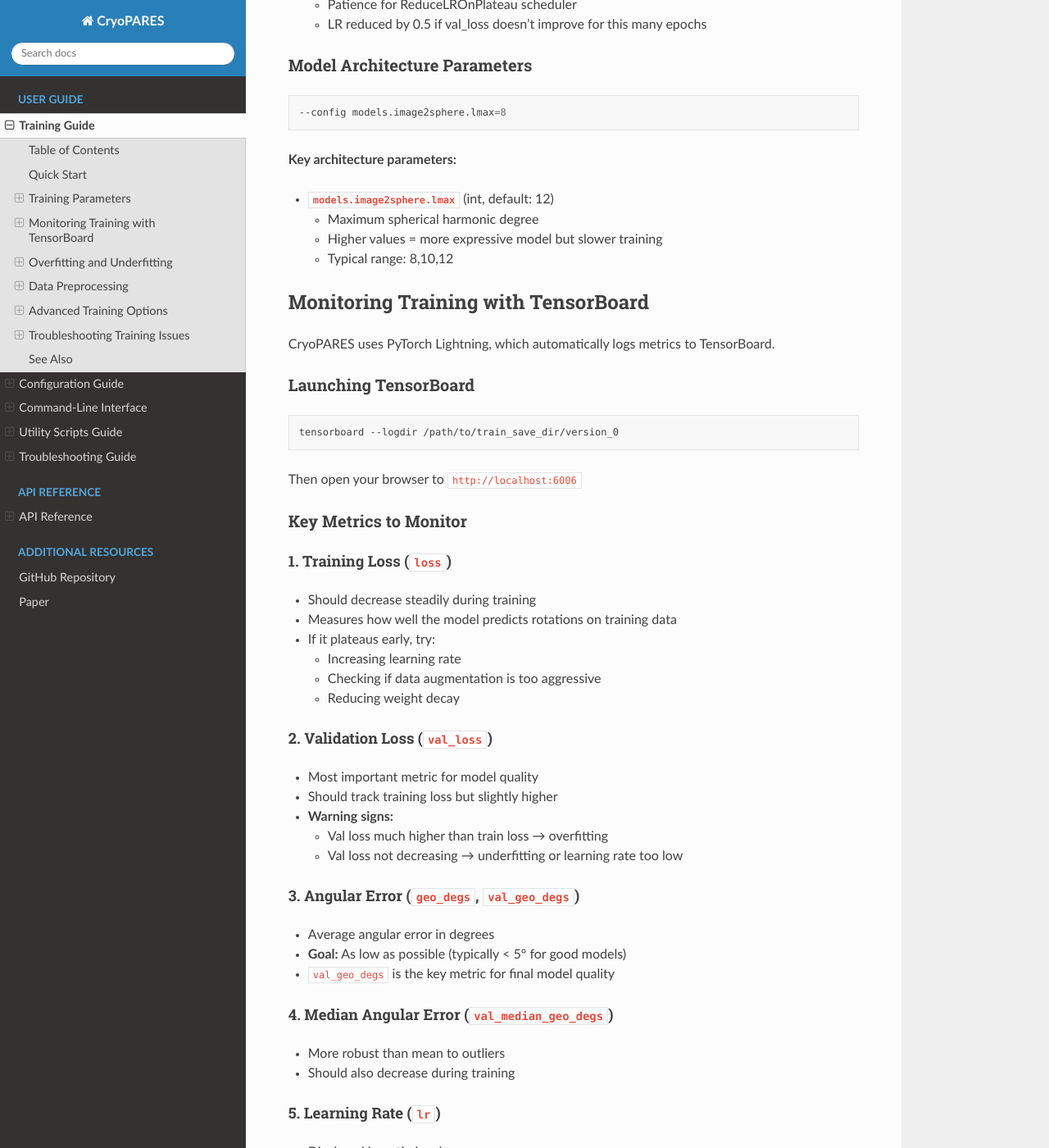
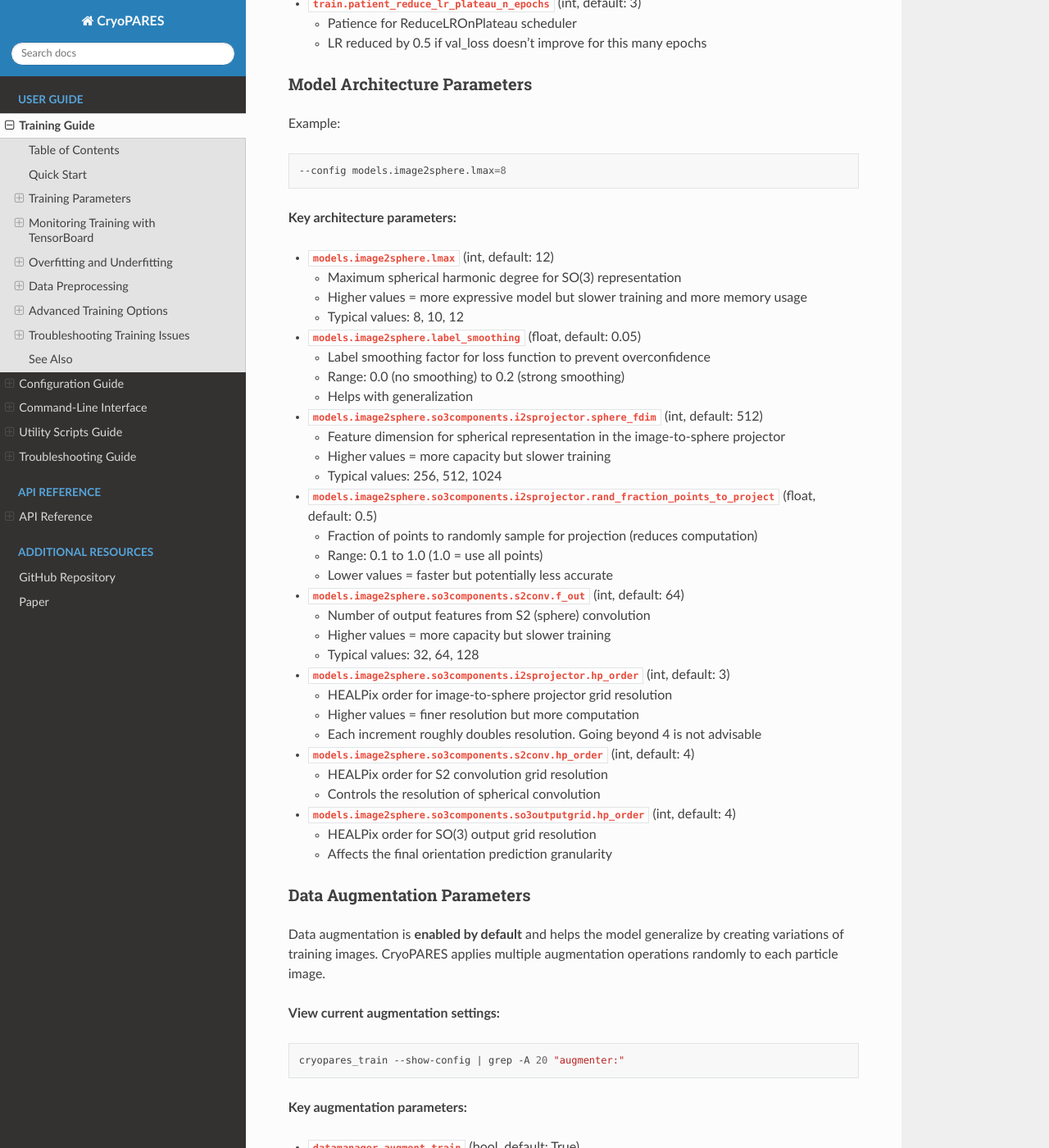
Before and after one commit to rsanchezgarc/cryoPARES, a Sphinx documentation site: the page built from docs/training_guide.md, in a window 1280 px wide and 1400 px high, scrolled down 2339 px. Shown: the whole window at 82% size. Built offline with Sphinx 7.4.7 and the Read the Docs theme 3.1.0, drawn with Linux system fonts in a browser that asks for light colours; some of the changed text lies outside the part shown.

````diff
--- a/docs/training_guide.md
+++ b/docs/training_guide.md
@@ -30,22 +30,23 @@ python -m cryopares_train \
 ```bash
 ulimit -n 65536
 ```
+If you cannot increase it, make sure that you keep all your images into a small number of stack files.
 
 ## Training Parameters
 
 ### Essential Parameters
 
-| Parameter | Type | Default | Description |
-|-----------|------|---------|-------------|
+| Parameter | Type | Default  | Description |
+|-----------|------|----------|-------------|
 | `--symmetry` | str | Required | Point group symmetry (C1, D7, T, O, I, etc.) |
 | `--particles_star_fname` | str | Required | Path to pre-aligned RELION .star file |
 | `--train_save_dir` | str | Required | Output directory for checkpoints and logs |
-| `--n_epochs` | int | 10 | Number of training epochs |
-| `--batch_size` | int | 32 | Number of particles per batch |
+| `--n_epochs` | int | 100      | Number of training epochs |
+| `--batch_size` | int | 64       | Number of particles per batch |
 
 ### Data Configuration Parameters
 
-Access via `--config` flag with dot notation:
+Override via `--config` flag with dot notation:
 
 ```bash
 --config datamanager.particlesDataset.sampling_rate_angs_for_nnet=2.0 \
@@ -54,15 +55,16 @@ Access via `--config` flag with dot notation:
 
 **Key data parameters:**
 
-- **`datamanager.particlesDataset.sampling_rate_angs_for_nnet`** (float, default: 1.5)
+- **`datamanager.particlesDataset.sampling_rate_angs_for_nnet`** (float)
   - Target sampling rate in Ångströms/pixel
   - Images are rescaled to this value before training
   - Lower values = higher resolution but more memory/compute
-
-- **`datamanager.particlesDataset.image_size_px_for_nnet`** (int, default: 160)
+  - Downsampling helps to reduce noise.
+- **`datamanager.particlesDataset.image_size_px_for_nnet`** (int)
   - Final image size in pixels after rescaling
   - Images are cropped/padded to this size
   - Must be large enough to contain the particle after rescaling
+    - But we recomend using tight boxes.
 
 - **`datamanager.particlesDataset.mask_radius_angs`** (float, optional)
   - Radius of circular mask in Ångströms
@@ -103,6 +101,7 @@ Access via `--config` flag with dot notation:
 
 ### Model Architecture Parameters
 
+Example:
 ```bash
 --config models.image2sphere.lmax=8
 ```
@@ -110,10 +109,123 @@ Access via `--config` flag with dot notation:
 **Key architecture parameters:**
 
 - **`models.image2sphere.lmax`** (int, default: 12)
-  - Maximum spherical harmonic degree
-  - Higher values = more expressive model but slower training
-  - Typical range: 8,10,12
+  - Maximum spherical harmonic degree for SO(3) representation
+  - Higher values = more expressive model but slower training and more memory usage
+  - Typical values: 8, 10, 12
 
+- **`models.image2sphere.label_smoothing`** (float, default: 0.05)
+  - Label smoothing factor for loss function to prevent overconfidence
+  - Range: 0.0 (no smoothing) to 0.2 (strong smoothing)
+  - Helps with generalization
+
+- **`models.image2sphere.so3components.i2sprojector.sphere_fdim`** (int, default: 512)
+  - Feature dimension for spherical representation in the image-to-sphere projector
+  - Higher values = more capacity but slower training
+  - Typical values: 256, 512, 1024
+
+- **`models.image2sphere.so3components.i2sprojector.rand_fraction_points_to_project`** (float, default: 0.5)
+  - Fraction of points to randomly sample for projection (reduces computation)
+  - Range: 0.1 to 1.0 (1.0 = use all points)
+  - Lower values = faster but potentially less accurate
+
+- **`models.image2sphere.so3components.s2conv.f_out`** (int, default: 64)
+  - Number of output features from S2 (sphere) convolution
+  - Higher values = more capacity but slower training
+  - Typical values: 32, 64, 128
+
+- **`models.image2sphere.so3components.i2sprojector.hp_order`** (int, default: 3)
+  - HEALPix order for image-to-sphere projector grid resolution
+  - Higher values = finer resolution but more computation
+  - Each increment roughly doubles resolution. Going beyond 4 is not advisable
+
+- **`models.image2sphere.so3components.s2conv.hp_order`** (int, default: 4)
+  - HEALPix order for S2 convolution grid resolution
+  - Controls the resolution of spherical convolution
+
+- **`models.image2sphere.so3components.so3outputgrid.hp_order`** (int, default: 4)
+  - HEALPix order for SO(3) output grid resolution
+  - Affects the final orientation prediction granularity
+
+### Data Augmentation Parameters
+
+Data augmentation is **enabled by default** and helps the model generalize by creating variations of training images. CryoPARES applies multiple augmentation operations randomly to each particle image.
+
+**View current augmentation settings:**
+```bash
+cryopares_train --show-config | grep -A 20 "augmenter:"
+```
+
+**Key augmentation parameters:**
+
+- **`datamanager.augment_train`** (bool, default: True)
+  - Enable/disable data augmentation for training
+  - Keep enabled for better generalization
+
+- **`datamanager.num_augmented_copies_per_batch`** (int, default: 4)
+  - Number of augmented copies per particle in each batch
+  - Each copy undergoes different random augmentations
+  - Batch size must be divisible by this value
+  - Higher values improve robustness but increase computation
+
+- **`datamanager.augmenter.prob_augment_each_image`** (float, default: 0.95)
+  - Probability of applying augmentation to each image
+  - Range: 0.0 (no augmentation) to 1.0 (always augment)
+
+- **`datamanager.augmenter.min_n_augm_per_img`** (int, default: 1)
+  - Minimum number of augmentation operations to apply per image
+
+- **`datamanager.augmenter.max_n_augm_per_img`** (int, default: 8)
+  - Maximum number of augmentation operations to apply per image
+
+**Available augmentation operations (with default probabilities):**
+
+- **Gaussian noise** (`operations.randomGaussNoise.p=0.1`)
+  - Adds random Gaussian noise to simulate imaging variations
+
+- **Uniform noise** (`operations.randomUnifNoise.p=0.2`)
+  - Adds uniform random noise
+
+- **Gaussian blur** (`operations.gaussianBlur.p=0.2`)
+  - Blurs the image to simulate defocus variations
+
+- **Size perturbation** (`operations.sizePerturbation.p=0.2`)
+  - Slightly scales the particle (simulates magnification errors)
+
+- **Random erasing** (`operations.erasing.p=0.1`)
+  - Randomly erases rectangular regions (simulates occlusions)
+
+- **Elastic deformation** (`operations.randomElastic.p=0.1`)
+  - Applies elastic distortions to the image
+
+- **In-plane rotations (90°)** (`operations.inPlaneRotations90.p=1.0`)
+  - Rotates by 90°, 180°, or 270° (always applied for SO(3) symmetry)
+
+- **In-plane rotations (small)** (`operations.inPlaneRotations.p=0.5`)
+  - Random rotations up to ±20° (simulates alignment errors)
+
+- **In-plane shifts** (`operations.inPlaneShifts.p=0.5`)
+  - Random shifts up to 5% of image size (simulates centering errors)
+
+**Example: Adjusting augmentation strength**
+
+To reduce augmentation (if overfitting is not an issue):
+```bash
+--config datamanager.augmenter.prob_augment_each_image=0.5 \
+         datamanager.augmenter.max_n_augm_per_img=4
+```
+
+To increase augmentation (to combat overfitting):
+```bash
+--config datamanager.num_augmented_copies_per_batch=8 \
+         datamanager.augmenter.prob_augment_each_image=0.98 \
+         datamanager.augmenter.operations.gaussianBlur.p=0.3
+```
+
+To disable specific augmentations:
+```bash
+--config datamanager.augmenter.operations.randomElastic.p=0.0 \
+         datamanager.augmenter.operations.erasing.p=0.0
+```
 
 ## Monitoring Training with TensorBoard
 
@@ -149,13 +261,16 @@ Then open your browser to `http://localhost:6006`
 #### 3. Angular Error (`geo_degs`, `val_geo_degs`)
 
 - Average angular error in degrees
-- **Goal:** As low as possible (typically < 5° for good models)
+- **Goal:** As low as possible (typically < 15° for good models)
 - `val_geo_degs` is the key metric for final model quality
 
 #### 4. Median Angular Error (`val_median_geo_degs`)
 
 - More robust than mean to outliers
 - Should also decrease during training
+- **Goal:** As low as possible (typically < 8° for good models)
+- `val_geo_degs` and `val_median_geo_degs` represent the same property, but aggregated in a different manner.
+They should follow the same trends.
 
 #### 5. Learning Rate (`lr`)
 
@@ -204,12 +319,12 @@ Overfitting occurs when the model learns to memorize training data instead of ge
 
 1. **Increase regularization:**
    ```bash
-   --config train.weight_decay=1e-4  # Increase from default 1e-5
+   --config train.weight_decay=1e-4  models.image2sphere.label_smoothing=0.1 # Increase from default 1e-5, and 0.05 respectively
    ```
 
 2. **Reduce model complexity:**
    ```bash
-   --config models.image2sphere.lmax=10 # Decrease from default 12
+   --config models.image2sphere.lmax=10 # Decrease from default 12 models.image2sphere.lmax=10
    ```
 
 3. **Add more training data:**
@@ -276,11 +391,7 @@ Underfitting occurs when the model is too simple to capture patterns in the data
 
 **Example of good training:**
 ```
-Epoch 1:  loss=0.150, val_loss=0.160, val_geo_degs=8.5
-Epoch 5:  loss=0.080, val_loss=0.085, val_geo_degs=4.2
-Epoch 10: loss=0.055, val_loss=0.058, val_geo_degs=2.8
-Epoch 15: loss=0.048, val_loss=0.050, val_geo_degs=2.5
-Epoch 20: loss=0.045, val_loss=0.048, val_geo_degs=2.4
+TODO: Copy here from bgal
 ```
 
 ## Data Preprocessing
@@ -386,8 +497,8 @@ python -m cryopares_train \
     --particles_star_fname /path/to/real_particles.star \
     --train_save_dir /path/to/output \
     --map_fname_for_simulated_pretraining /path/to/reference_map.mrc \
-    --n_epochs 10 \
-    --config train.n_epochs_simulation=3
+    --n_epochs 40 \
+    --config train.n_epochs_simulation=5 #We will train the model for 3 epochs using simulated data
 ```
 
 This first trains on simulated projections of the reference map, then fine-tunes on real data.
@@ -426,7 +535,7 @@ If the model can't overfit on 10 batches, something is wrong with the setup.
 - Reduce image size: `--config datamanager.particlesDataset.image_size_px_for_nnet=96`
 - Increase batch size: `--batch_size 64`
 - Use multiple GPUs (automatically detected)
-- Reduce `lmax`: `--config models.image2sphere.lmax=6`
+- Reduce model complexity, like `lmax`: `--config models.image2sphere.lmax=10`
 
 ### Out of memory errors
 
@@ -443,6 +551,7 @@ ulimit -n 65536
 ```
 
 Run this before every training session, or add to `.bashrc`:
+
 ```bash
 echo "ulimit -n 65536" >> ~/.bashrc
 ```
@@ -463,10 +572,10 @@ echo "ulimit -n 65536" >> ~/.bashrc
 **Checklist:**
 1. Verify data is properly aligned in the input .star file
 2. Check that particles are centered
-3. Ensure sufficient training data (>5000 particles recommended)
+3. Ensure sufficient training data (>100000 particles recommended)
 4. Verify symmetry is correct
 5. Try increasing learning rate: `--config train.learning_rate=5e-3`
-6. Increase model capacity: `--config models.image2sphere.lmax=10`
+6. Increase model capacity: `--config models.image2sphere.lmax=12 models.image2sphere.so3components.s2conv.f_out=128`
 
 ### Validation loss jumps around
 
````
Also changed, not shown: other parts of docs/training_guide.md (+5 -12 lines), README.md (+7 -5 lines), 3 other files.
